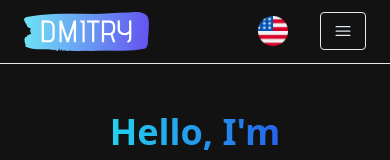
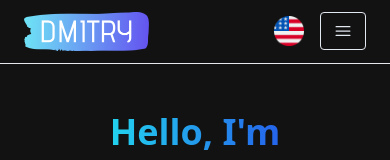
Before and after one commit to DiMs8P/Portfolio, a Next.js app: page /en in a window 390 px wide. Shown: the top 160 px of the page. Built offline with nearby package versions, Linux system fonts and the light colour scheme.

Commit message:
fixed project cards for small devices

```diff
--- a/app/components/navbar/Navbar.jsx
+++ b/app/components/navbar/Navbar.jsx
@@ -32,7 +32,7 @@ const Navbar = () => {
                 </Link>
 
                 <div className='mobile-menu block md:hidden'>
-                    <div className="flex flex-row items-center space-x-8">
+                    <div className="flex flex-row items-center gap-x-4">
                         <ChangeLanguageButton/>
                         {
                             !navbarOpen ?
--- a/app/components/projects/ProjectCard.jsx
+++ b/app/components/projects/ProjectCard.jsx
@@ -20,7 +20,7 @@ const ProjectCard = ({
                     scale: 1,
                     speed: 450,
                 }}
-                className='bg-tertiary p-5 rounded-2xl sm:w-[360px] w-full'
+                className='bg-tertiary p-5 rounded-2xl md:w-[360px] w-full'
             >
                 <div className='relative w-full h-[230px]'>
                     <Image
```
